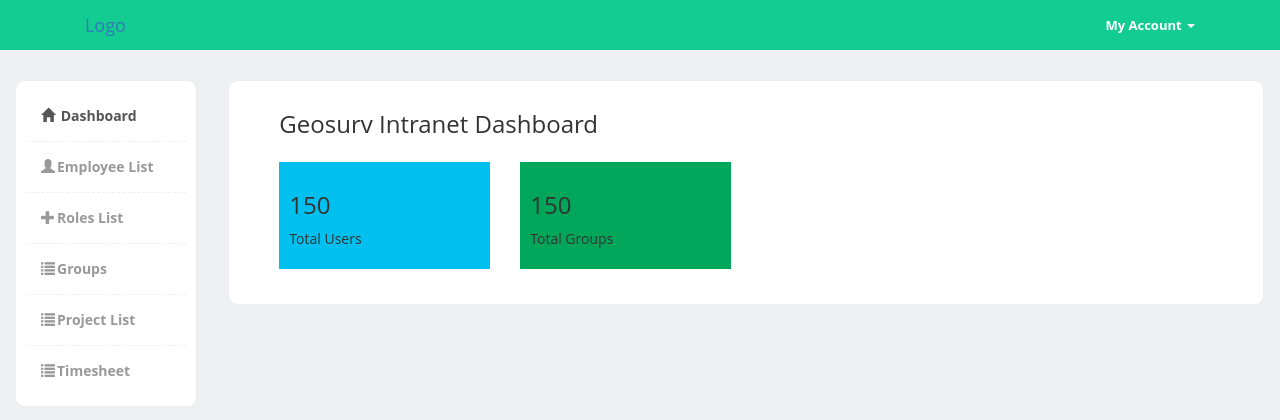
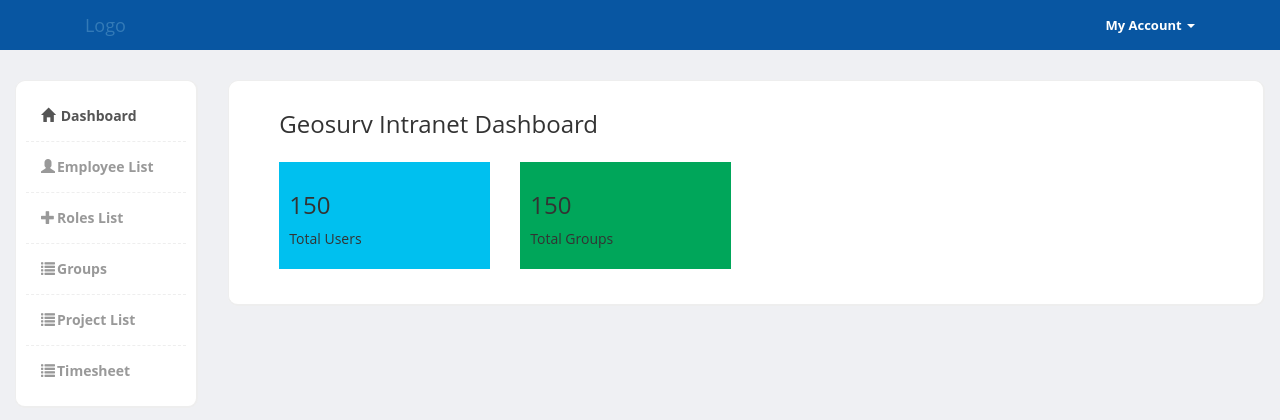
Before and after one commit to sohanhumanpixel/geos, a CodeIgniter app: page /customerp/index.php/admin/index in a window 1280 px wide. Shown: the top 420 px of the page. Run offline with CodeIgniter, Linux system fonts and the light colour scheme; the visitor is signed in with stand-in values (Sample User, id 1); some libraries are stand-ins or nearby versions.

Commit message:
header color

```diff
--- a/assets/frontend/css/admindashboard.css
+++ b/assets/frontend/css/admindashboard.css
@@ -15,7 +15,7 @@ body {
 
 .header{
    height:50px;
-   background-color: #12CC92;
+   background-color: #0856A2;
 }
 
 .header .logo h1{
```
